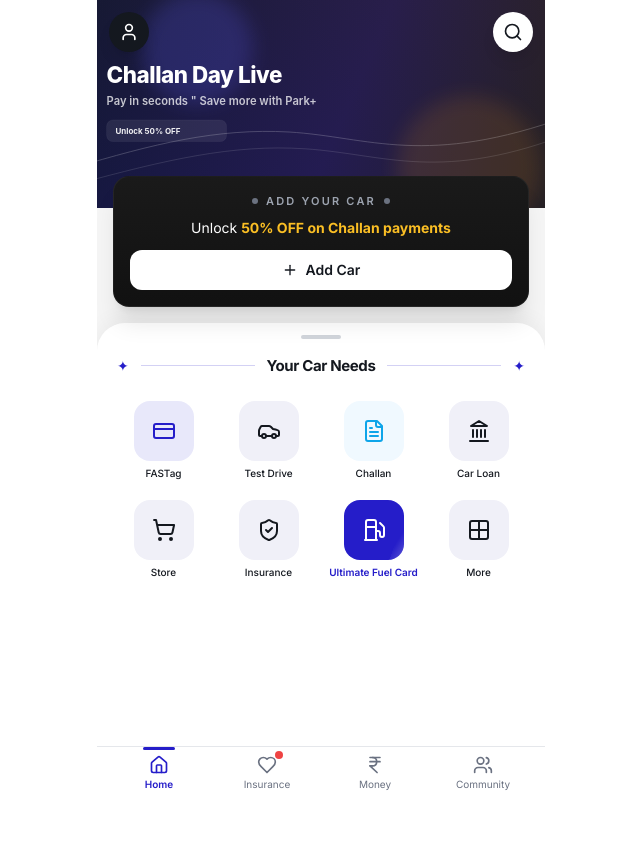
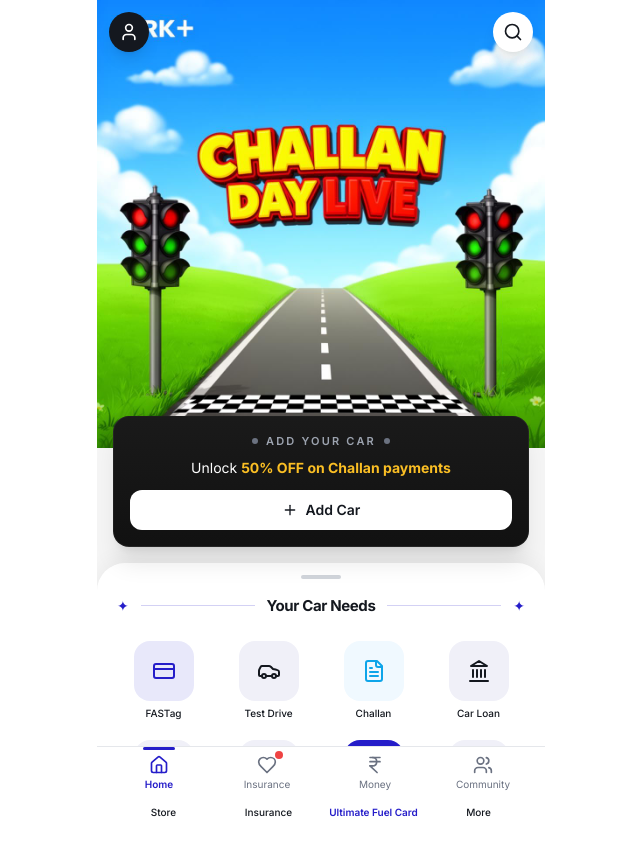
Before and after one commit to mohsinfd/park-, a React (Vite) app: page / in a window 1280 px wide. Shown: the top 856 px of the page, without its empty margins (319-959 px from the left). Before the commit the page ends 800 px from the top, so only its background shows below. Built offline with nearby package versions, Linux system fonts and the light colour scheme.

Commit message:
Fix banner: switch to challan-banner.jpg, remove forced height
SVGs ignore object-cover — the JPG renders at its natural aspect ratio
without stretching.

Co-Authored-By: Claude Opus 4.6 <noreply@anthropic.com>

```diff
--- a/src/pages/Index.tsx
+++ b/src/pages/Index.tsx
@@ -22,7 +22,7 @@ import {
   CircleDashed,
   FlaskConical,
 } from "lucide-react";
-import challanBanner from "@/assets/challan-banner.svg";
+import challanBanner from "@/assets/challan-banner.jpg";
 import greatCardsLogoWhite from "@/assets/great-cards-logo-white.svg";
 
 // ─── Test Scenarios ───────────────────────────────────────────────────────────
@@ -433,7 +433,7 @@ const Index = () => {
             <Search className="w-5 h-5 text-foreground" />
           </div>
         </div>
-        <img src={challanBanner} alt="Challan Day Live" className="w-full h-52 object-cover object-top" />
+        <img src={challanBanner} alt="Challan Day Live" className="w-full object-cover" />
         <div className="mx-4 -mt-8 relative z-10 rounded-2xl bg-gradient-to-b from-[#1a1a1a] to-[#111] p-4 shadow-xl border border-white/5">
           <div className="flex items-center justify-center gap-2 mb-2">
             <span className="w-1.5 h-1.5 rounded-full bg-gray-500" />
```
